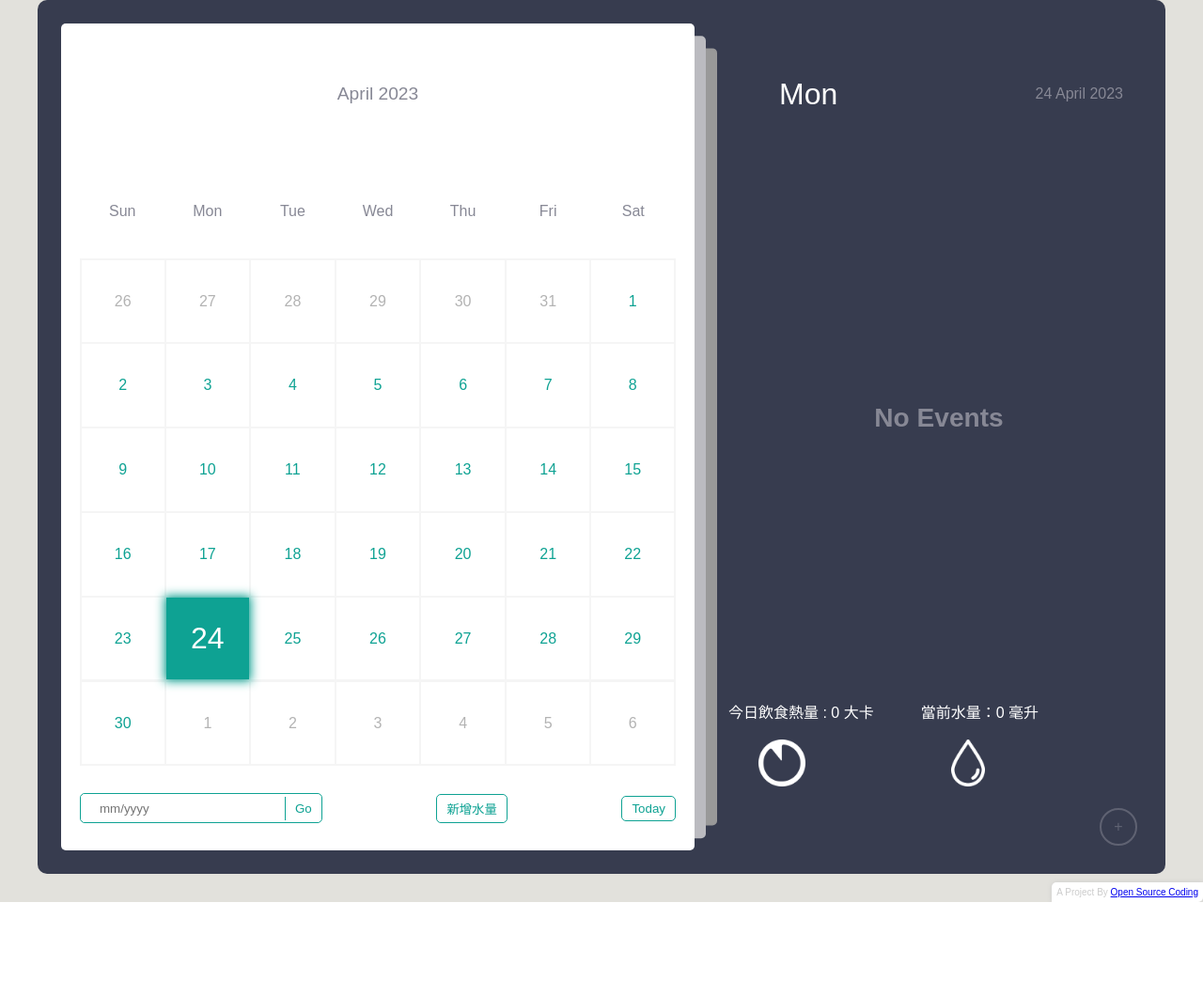
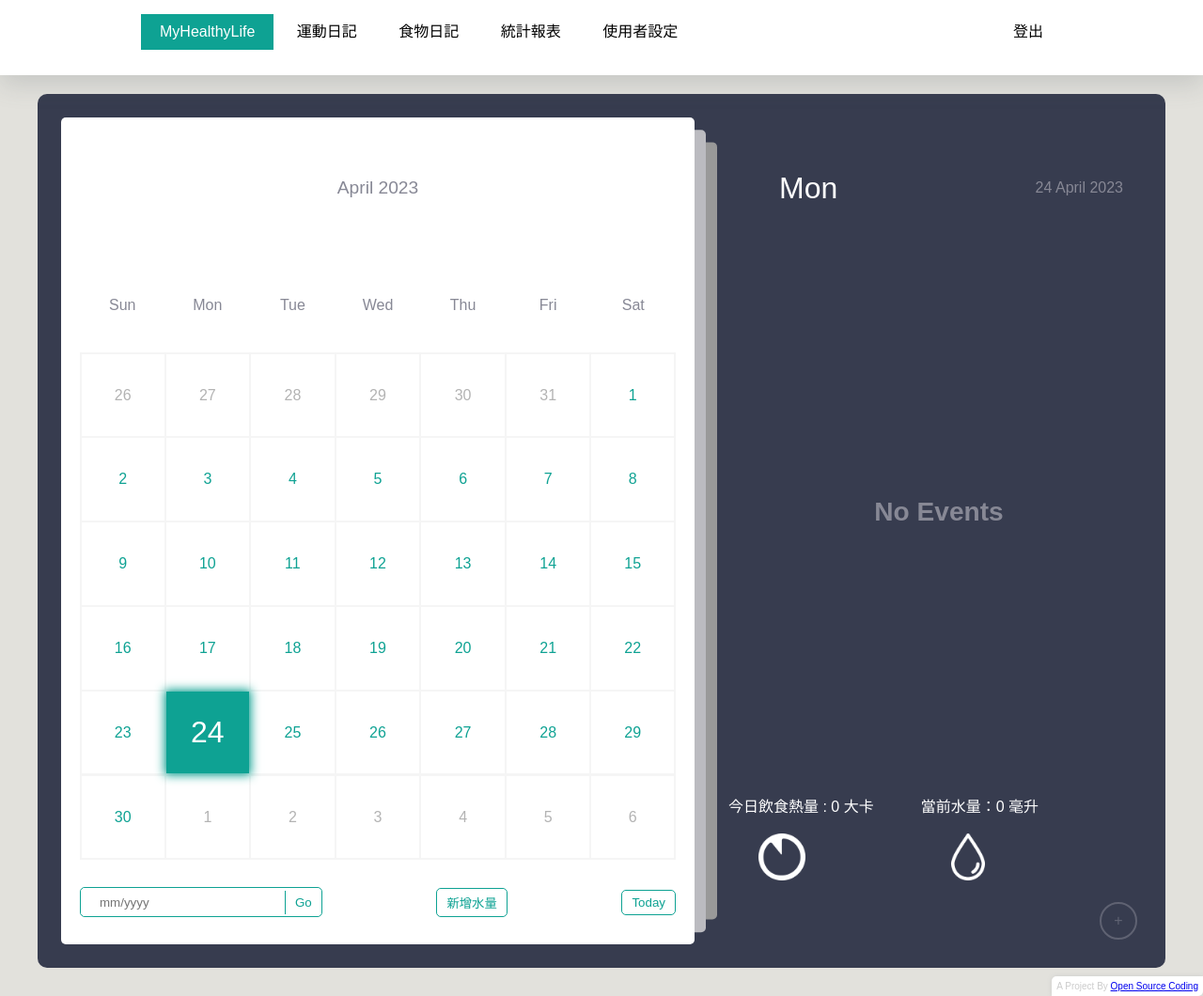
Before and after one commit to kiwiiiiiiiiO/MyHealthyLife, a PHP site: page /foodtest.html in a window 1280 px wide. Shown: the whole page at 94% size. Before the commit the page ends 960 px from the top, so only its background shows below. Run offline with PHP 8.4, Linux system fonts and the light colour scheme.

Commit message:
Add files via upload

```diff
--- a/foodtest.css
+++ b/foodtest.css
@@ -42,9 +42,9 @@ body {
     padding: 5px;
     color: #fff;
     display: flex;
-
     border-radius: 10px;
     background-color: #373c4f;
+    margin-top: 100px;
 }
 
 .left {
@@ -731,3 +731,46 @@ body {
     width: 50px;
     filter: invert(100%);
 }
+
+nav {
+    position: fixed;
+    top: 0;
+    left: 0;
+    background-color: white;
+    box-shadow: 0 10px 25px rgba(92, 99, 105, .2);
+    width: 100%;
+    z-index: 9999;
+}
+
+nav .containerd {
+    width: 100%;
+    max-width: 1000px;
+    margin: 0 auto;
+    height: 80px;
+    text-align: left;
+    padding: 10px;
+}
+
+nav .containerd ul li {
+    display: inline-block;
+}
+
+nav .containerd ul li a {
+    display: inline-block;
+    text-decoration: none;
+    padding: 10px 20px;
+    color: black;
+}
+
+nav .containerd ul li.active {
+    background-color: #0EA293;
+    transition: 0.3s ease background-color;
+}
+
+nav .containerd ul li.active a {
+    color: rgb(255, 255, 255);
+}
+
+.signin {
+    float: right;
+}
--- a/foodtest.html
+++ b/foodtest.html
@@ -4,8 +4,21 @@
 <head>
     <meta charset="UTF-8">
     <meta http-equiv="X-UA-Compatible" content="IE=edge">
+
+    <link rel="stylesheet" href="foodtest.css" />
+    <nav>
+        <div class="containerd">
+            <ul>
+                <li class="home active"><a href="#home">MyHealthyLife</a></li>
+                <li class="about"><a href="exercise.html">運動日記</a></li>
+                <li class="function"><a href="foodtest.html">食物日記</a></li>
+                <li class="calculate"><a href="chart.html">統計報表</a></li>
+                <li class="team"><a href="personal_edit.html">使用者設定</a></li>
+                <li class="signin"><a href="signin.html">登出</a></li>
+            </ul>
+        </div>
+    </nav>
     <meta name="viewport" content="width=device-width, initial-scale=1.0">
-    <link rel="stylesheet" href="foodtest.css" />
 </head>
 
 <body>
--- a/foodtest.js
+++ b/foodtest.js
@@ -364,13 +364,13 @@ addEventSubmit.addEventListener("click", () => {
     }
 
     //function to calculate all the calories during that day，還沒成功
-    function totalCalory() {
-        const totalCalory = 0;
-        if (eventCalory != 0) {
-            totalCalory += eventCalory;
-            document.getElementById("total-calory").innerHTML += totalCalory;
-        }
-    }
+    // function totalCalory() {
+    //     const totalCalory = 0;
+    //     if (eventCalory != 0) {
+    //         totalCalory += eventCalory;
+    //         document.getElementById("total-calory").innerHTML += totalCalory;
+    //     }
+    // }
 });
 
 //function to delete event when clicked on event
@@ -450,5 +450,5 @@ let totalCalory = 0;
 input.addEventListener('input', (event) => {
     const value = Number(event.target.value);
     totalCalory += value;
-    display.textContent = `今日飲食熱量 : ${totalCalory} 大卡`;
+    display.textContent = `今日飲食熱量 : ${totalCalory} kcal`;
 });
```
